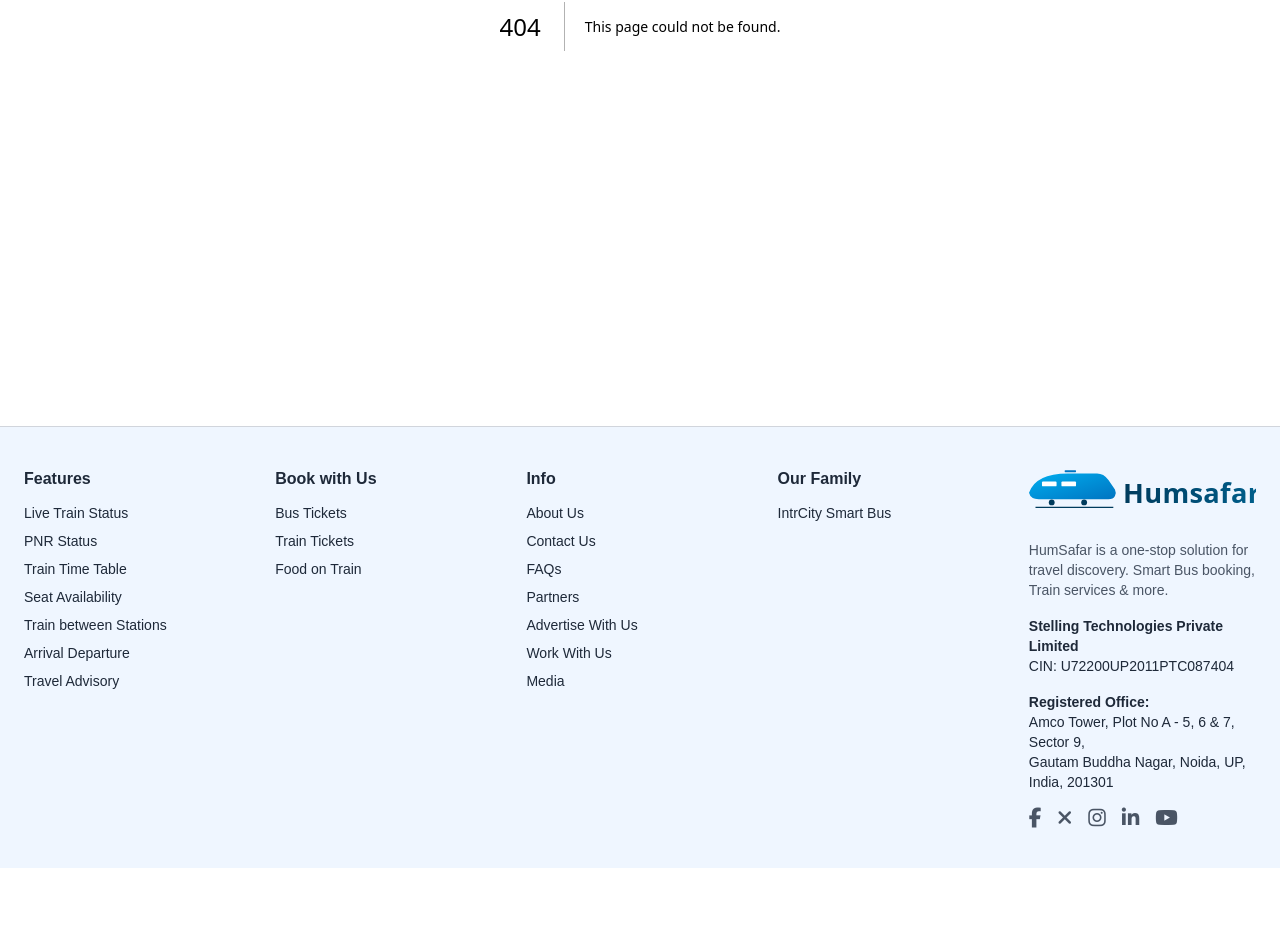
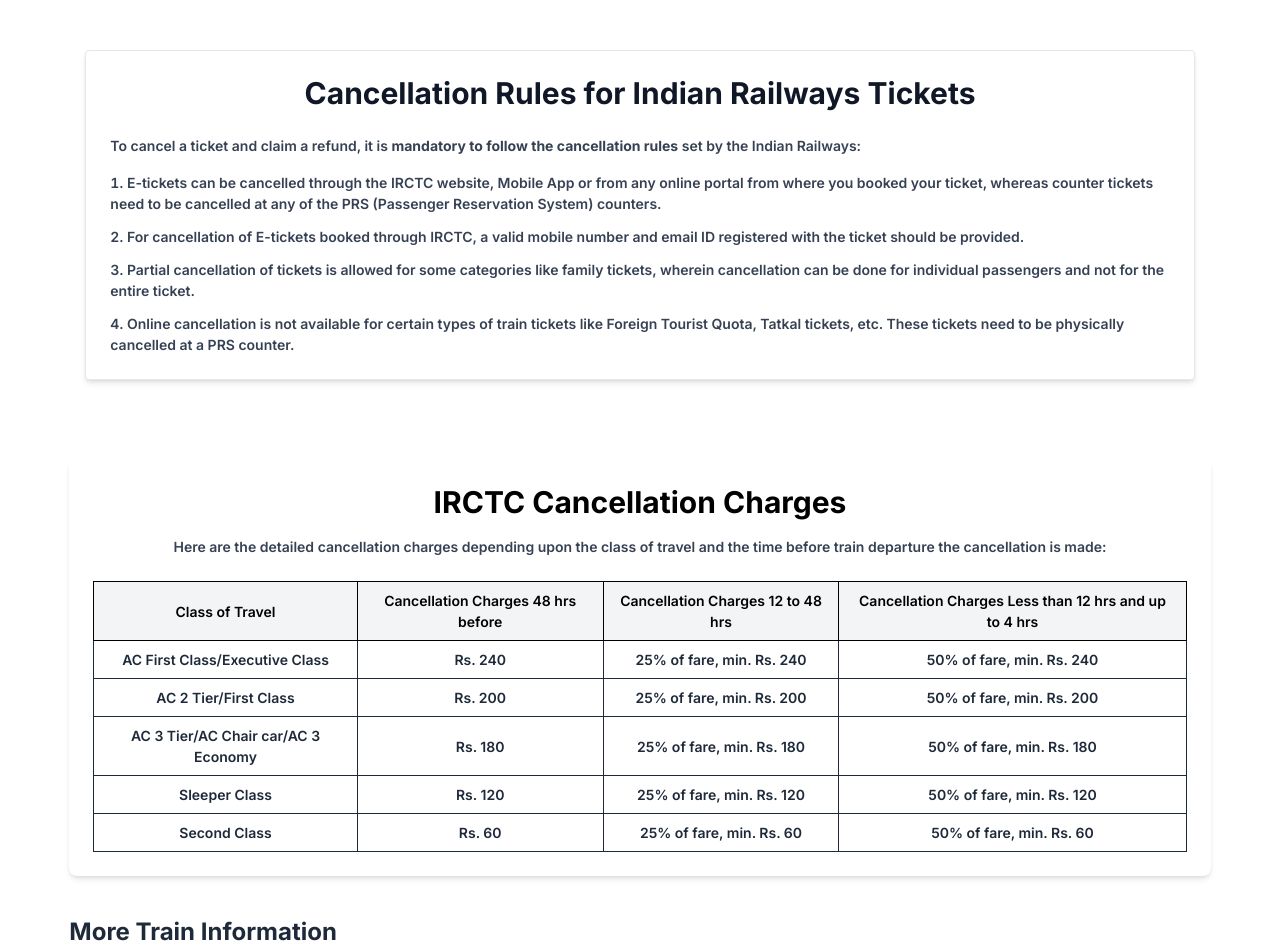
Before and after one commit to Ravi-Katiyar04/humsafar, a Next.js app: page /cancellation-charges in a window 1280 px wide. Before the commit this address had no page. Shown: the part 446-1398 px from the top of the page. Before the commit the page ends 1314 px from the top, so only its background shows below. Built offline with nearby package versions, Linux system fonts and the light colour scheme.

Commit message:
Cancellation page created

```diff
--- /dev/null
+++ b/src/app/cancellation-charges/page.js
@@ -0,0 +1,131 @@
+'use client';
+
+import { Inter } from "next/font/google";
+import MoreTrainInformation from "@/components/MoreTrainInformation";
+const inter = Inter({ subsets: ["latin"] });
+
+
+export default function Cancellation() {
+
+
+  return (
+    <>
+      <div className="min-h-fit bg-cover bg-center text-gray-600 flex flex-col items-center justify-center"
+        style={{
+          backgroundImage: "url('/assets/train.jpg')",
+        }}>
+        <h1 className="text-5xl font-bold my-40 text-white">IRCTC Cancellation Charges</h1>
+      </div>
+
+      <main className={`${inter.className} p-4 max-w-11/12 mx-auto text-[14px] text-gray-600 font-serif font-semibold`}>
+
+        <section className="py-10 px-4 flex justify-center bg-white">
+          <div className=" w-full rounded shadow-md bg-white p-6 border border-gray-200">
+            <h2 className="text-3xl font-bold text-center text-gray-900 mb-6">
+              Cancellation Rules for Indian Railways Tickets
+            </h2>
+            <p className="text-gray-700  mb-4">
+              To cancel a ticket and claim a refund, it is <span className="font-bold">mandatory to follow the cancellation rules</span> set by the Indian Railways:
+            </p>
+            <ul className="list-decimal list-inside space-y-3 text-gray-700">
+              <li>
+                E-tickets can be cancelled through the IRCTC website, Mobile App or from any online portal from where you booked your ticket, whereas counter tickets need to be cancelled at any of the PRS (Passenger Reservation System) counters.
+              </li>
+              <li>
+                For cancellation of E-tickets booked through IRCTC, a valid mobile number and email ID registered with the ticket should be provided.
+              </li>
+              <li>
+                Partial cancellation of tickets is allowed for some categories like family tickets, wherein cancellation can be done for individual passengers and not for the entire ticket.
+              </li>
+              <li>
+                Online cancellation is not available for certain types of train tickets like Foreign Tourist Quota, Tatkal tickets, etc. These tickets need to be physically cancelled at a PRS counter.
+              </li>
+            </ul>
+          </div>
+        </section>
+
+        <div className="w-full mx-auto my-10 p-6 bg-white shadow-md rounded-lg">
+          <h2 className="text-3xl font-bold text-center mb-4 text-black">IRCTC Cancellation Charges</h2>
+          <p className="text-gray-700 text-center mb-6">
+            Here are the detailed cancellation charges depending upon the class of travel and the time before train departure the cancellation is made:
+          </p>
+          <div className="overflow-x-auto">
+            <table className="min-w-full border border-gray-300 text-center">
+              <thead className="bg-gray-100 text-black">
+                <tr>
+                  <th className="border px-4 py-2 font-semibold">Class of Travel</th>
+                  <th className="border px-4 py-2 font-semibold">Cancellation Charges 48 hrs before</th>
+                  <th className="border px-4 py-2 font-semibold">Cancellation Charges 12 to 48 hrs</th>
+                  <th className="border px-4 py-2 font-semibold">Cancellation Charges Less than 12 hrs and up to 4 hrs</th>
+                </tr>
+              </thead>
+              <tbody className="text-gray-800">
+                <tr>
+                  <td className="border px-4 py-2">AC First Class/Executive Class</td>
+                  <td className="border px-4 py-2">Rs. 240</td>
+                  <td className="border px-4 py-2">25% of fare, min. Rs. 240</td>
+                  <td className="border px-4 py-2">50% of fare, min. Rs. 240</td>
+                </tr>
+                <tr>
+                  <td className="border px-4 py-2">AC 2 Tier/First Class</td>
+                  <td className="border px-4 py-2">Rs. 200</td>
+                  <td className="border px-4 py-2">25% of fare, min. Rs. 200</td>
+                  <td className="border px-4 py-2">50% of fare, min. Rs. 200</td>
+                </tr>
+                <tr>
+                  <td className="border px-4 py-2">AC 3 Tier/AC Chair car/AC 3 Economy</td>
+                  <td className="border px-4 py-2">Rs. 180</td>
+                  <td className="border px-4 py-2">25% of fare, min. Rs. 180</td>
+                  <td className="border px-4 py-2">50% of fare, min. Rs. 180</td>
+                </tr>
+                <tr>
+                  <td className="border px-4 py-2">Sleeper Class</td>
+                  <td className="border px-4 py-2">Rs. 120</td>
+                  <td className="border px-4 py-2">25% of fare, min. Rs. 120</td>
+                  <td className="border px-4 py-2">50% of fare, min. Rs. 120</td>
+                </tr>
+                <tr>
+                  <td className="border px-4 py-2">Second Class</td>
+                  <td className="border px-4 py-2">Rs. 60</td>
+                  <td className="border px-4 py-2">25% of fare, min. Rs. 60</td>
+                  <td className="border px-4 py-2">50% of fare, min. Rs. 60</td>
+                </tr>
+              </tbody>
+            </table>
+          </div>
+        </div>
+
+        <MoreTrainInformation />
+
+        <section className="bg-white text-gray-800 py-12 px-4 md:px-8 shadow-md rounded-xlw-full mx-auto">
+          <h2 className="text-3xl md:text-4xl font-bold text-center mb-6">
+            Train Cancellation with Assured Flex
+          </h2>
+
+          <p className=" text-gray-700 mb-6">
+            Assured Flex is one of the most amazing features of the ixigo app that provides <span className="font-semibold">FREE CANCELLATION</span> and Reschedule on train bookings to users. So, if you are unsure of your travel plans, then no need to stress as you can still get full refunds.
+          </p>
+
+          <h3 className="text-xl font-semibold text-gray-800 mb-3">
+            Top benefits of Assured Flex?
+          </h3>
+          <ul className="list-disc list-inside text-gray-700 space-y-2 mb-6">
+            <li>Zero cancellation fee</li>
+            <li>Refunds are initiated instantly, with no questions asked</li>
+            <li>24*7 premium customer support</li>
+            <li>Free Rescheduling</li>
+          </ul>
+
+          <h3 className="text-lg font-semibold text-gray-800 mb-2">
+            How many hours before the train departure do I need to cancel my booking to avail free cancellation?
+          </h3>
+          <p className="text-gray-700">
+            It is advised that you cancel your booking at least four hours before the scheduled departure of the train or before the chart preparation (whichever is earlier) to get a full refund.
+          </p>
+        </section>
+
+
+      </main>
+    </>
+  );
+}
```
